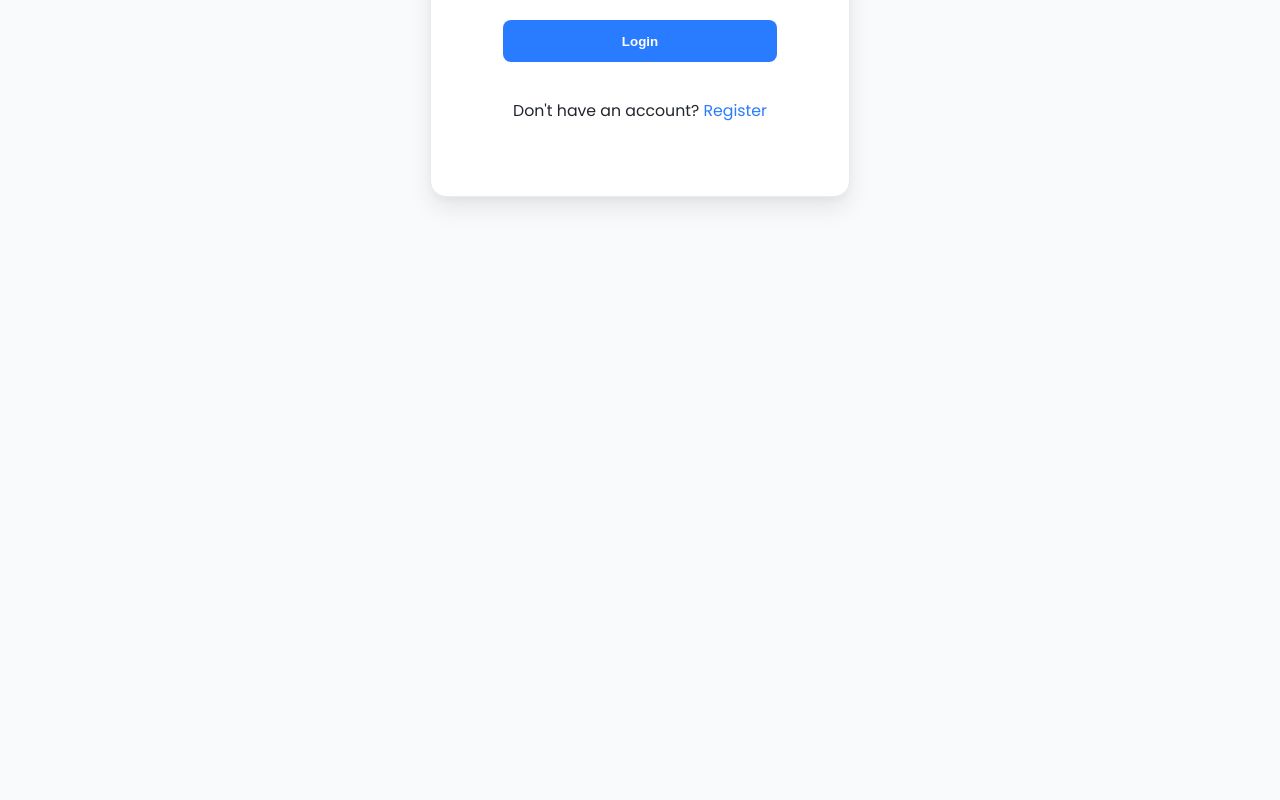
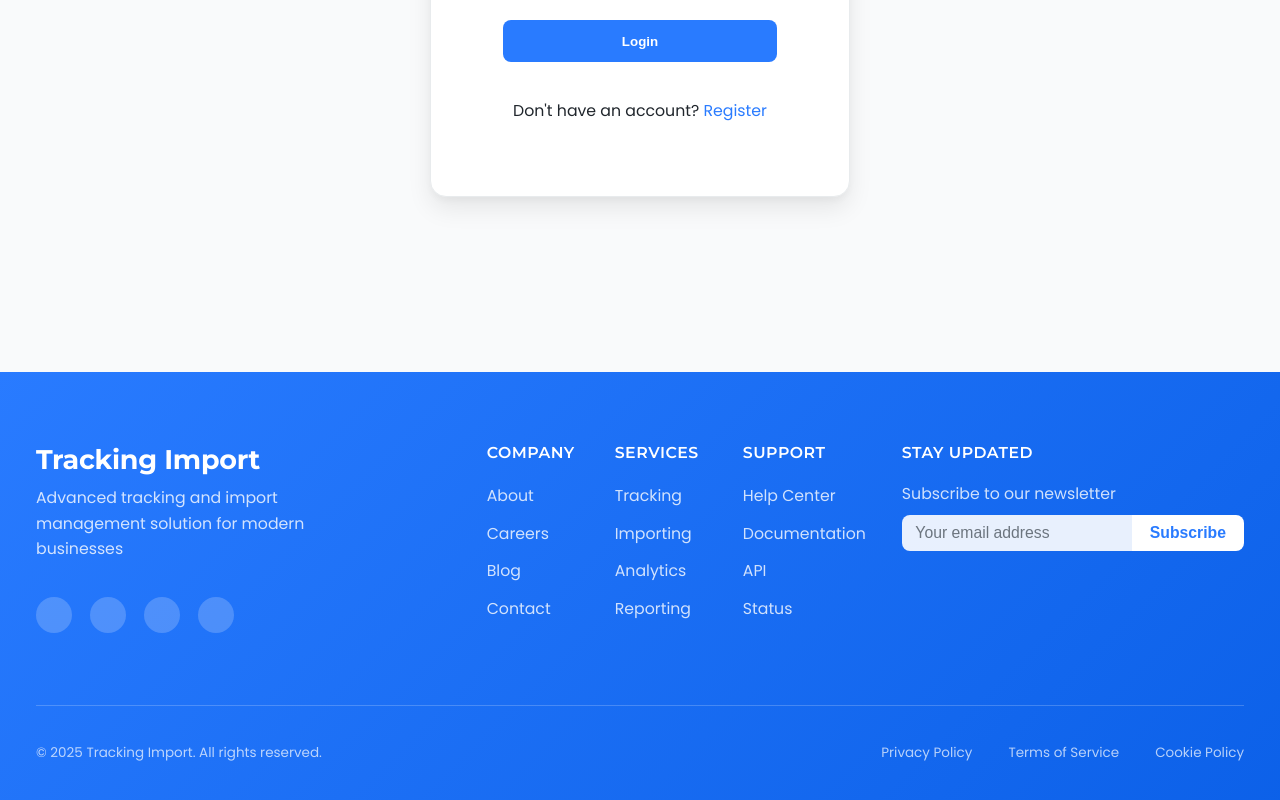
Before and after one commit to TEssarhir/Tracking-Import, an Angular app in the folder client/: page /login in a window 1280 px wide. Shown: the part 536-1336 px from the top of the page. Before the commit the page ends 800 px from the top, so only its background shows below. Built offline with nearby package versions, Linux system fonts and the light colour scheme.

Commit message:
Added a generic footer

```diff
--- a/client/src/app/app.html
+++ b/client/src/app/app.html
@@ -1,3 +1,4 @@
-<main>
+<main class="app-main">
   <router-outlet></router-outlet>
 </main>
+<app-footer></app-footer>
--- a/client/src/app/app.ts
+++ b/client/src/app/app.ts
@@ -1,13 +1,14 @@
 import { Component } from '@angular/core';
 import { RouterOutlet } from '@angular/router';
+import { Footer } from './components/footer/footer';
 
 @Component({
   selector: 'app-root',
   standalone: true,
-  imports: [RouterOutlet],
+  imports: [RouterOutlet, Footer],
   templateUrl: './app.html',
   styleUrl: './app.scss'
 })
 export class App {
-  protected title = 'client';
+  title = 'Tracking Import';
 }
--- /dev/null
+++ b/client/src/app/components/footer/footer.html
@@ -0,0 +1,78 @@
+<footer class="app-footer">
+  <div class="footer-container">
+    <div class="footer-main">
+      <div class="footer-brand">
+        <h3 class="footer-title">Tracking Import</h3>
+        <p class="footer-description">Advanced tracking and import management solution for modern businesses</p>
+        <div class="social-links">
+          <a href="#" class="social-link">
+            <i class="icon-facebook"></i>
+          </a>
+          <a href="#" class="social-link">
+            <i class="icon-twitter"></i>
+          </a>
+          <a href="#" class="social-link">
+            <i class="icon-linkedin"></i>
+          </a>
+          <a href="#" class="social-link">
+            <i class="icon-instagram"></i>
+          </a>
+        </div>
+      </div>
+
+      <div class="footer-nav">
+        <div class="footer-nav-column">
+          <h4 class="footer-heading">Company</h4>
+          <ul class="footer-links">
+            <li><a href="#">About</a></li>
+            <li><a href="#">Careers</a></li>
+            <li><a href="#">Blog</a></li>
+            <li><a href="#">Contact</a></li>
+          </ul>
+        </div>
+
+        <div class="footer-nav-column">
+          <h4 class="footer-heading">Services</h4>
+          <ul class="footer-links">
+            <li><a href="#">Tracking</a></li>
+            <li><a href="#">Importing</a></li>
+            <li><a href="#">Analytics</a></li>
+            <li><a href="#">Reporting</a></li>
+          </ul>
+        </div>
+
+        <div class="footer-nav-column">
+          <h4 class="footer-heading">Support</h4>
+          <ul class="footer-links">
+            <li><a href="#">Help Center</a></li>
+            <li><a href="#">Documentation</a></li>
+            <li><a href="#">API</a></li>
+            <li><a href="#">Status</a></li>
+          </ul>
+        </div>
+
+        <div class="footer-nav-column">
+          <h4 class="footer-heading">Stay Updated</h4>
+          <p class="footer-text">Subscribe to our newsletter</p>
+          <div class="newsletter-form">
+            <input type="email" placeholder="Your email address" class="newsletter-input">
+            <button class="newsletter-button">Subscribe</button>
+          </div>
+        </div>
+      </div>
+    </div>
+
+    <div class="footer-divider"></div>
+
+    <div class="footer-bottom">
+      <div class="copyright">
+        © {{currentYear}} Tracking Import. All rights reserved.
+      </div>
+      <div class="legal-links">
+        <a href="#">Privacy Policy</a>
+        <a href="#">Terms of Service</a>
+        <a href="#">Cookie Policy</a>
+      </div>
+    </div>
+  </div>
+</footer>
--- /dev/null
+++ b/client/src/app/components/footer/footer.scss
@@ -0,0 +1,206 @@
+// Breakpoint variables
+$breakpoint-xs: 0;
+$breakpoint-sm: 576px;
+$breakpoint-md: 768px;
+$breakpoint-lg: 992px;
+$breakpoint-xl: 1200px;
+$breakpoint-xxl: 1400px;
+
+// Footer component styles
+.app-footer {
+  background: var(--primary);
+  background: linear-gradient(135deg, var(--primary) 0%, var(--primary-600) 100%);
+  color: white;
+  padding: var(--space-lg) 0 var(--space-md);
+  margin-top: var(--space-xl);
+}
+
+.footer-container {
+  width: 100%;
+  max-width: 1280px;
+  margin: 0 auto;
+  padding: 0 var(--space-md);
+}
+
+.footer-main {
+  display: grid;
+  grid-template-columns: 1fr;
+  gap: var(--space-lg);
+
+  @media (min-width: $breakpoint-md) {
+    grid-template-columns: 1fr 2fr;
+  }
+}
+
+.footer-brand {
+  .footer-title {
+    font-size: var(--font-size-xl);
+    font-weight: 700;
+    margin-bottom: var(--space-xs);
+    color: white;
+  }
+
+  .footer-description {
+    color: rgba(255, 255, 255, 0.8);
+    margin-bottom: var(--space-md);
+    font-size: var(--font-size-sm);
+    max-width: 300px;
+  }
+}
+
+.social-links {
+  display: flex;
+  gap: var(--space-sm);
+  margin-top: var(--space-md);
+
+  .social-link {
+    display: flex;
+    align-items: center;
+    justify-content: center;
+    width: 36px;
+    height: 36px;
+    border-radius: 50%;
+    background-color: rgba(255, 255, 255, 0.2);
+    color: white;
+    transition: all var(--transition-fast) var(--ease-in-out);
+
+    &:hover {
+      background-color: white;
+      color: var(--primary);
+      transform: translateY(-3px);
+    }
+
+    i {
+      font-size: 16px;
+    }
+  }
+}
+
+.footer-nav {
+  display: grid;
+  grid-template-columns: repeat(1, 1fr);
+  gap: var(--space-md);
+
+  @media (min-width: $breakpoint-sm) {
+    grid-template-columns: repeat(2, 1fr);
+  }
+
+  @media (min-width: $breakpoint-lg) {
+    grid-template-columns: repeat(4, 1fr);
+  }
+}
+
+.footer-nav-column {
+  .footer-heading {
+    font-size: var(--font-size-sm);
+    font-weight: 600;
+    color: white;
+    margin-bottom: var(--space-sm);
+    text-transform: uppercase;
+    letter-spacing: 0.5px;
+  }
+
+  .footer-links {
+    list-style: none;
+    padding: 0;
+    margin: 0;
+
+    li {
+      margin-bottom: var(--space-xs);
+
+      a {
+        color: rgba(255, 255, 255, 0.8);
+        text-decoration: none;
+        transition: color var(--transition-fast) var(--ease-in-out);
+        font-size: var(--font-size-sm);
+
+        &:hover {
+          color: white;
+        }
+      }
+    }
+  }
+
+  .footer-text {
+    color: rgba(255, 255, 255, 0.8);
+    font-size: var(--font-size-sm);
+    margin-bottom: var(--space-xs);
+  }
+}
+
+.newsletter-form {
+  display: flex;
+  margin-top: var(--space-xs);
+
+  .newsletter-input {
+    flex: 1;
+    padding: 0.5rem 0.75rem;
+    border: none;
+    border-radius: var(--radius-md) 0 0 var(--radius-md);
+    background-color: rgba(255, 255, 255, 0.9);
+    font-size: var(--font-size-sm);
+
+    &::placeholder {
+      color: var(--text-tertiary);
+    }
+
+    &:focus {
+      outline: none;
+    }
+  }
+
+  .newsletter-button {
+    padding: 0.5rem 1rem;
+    background-color: white;
+    color: var(--primary);
+    font-weight: 600;
+    border: none;
+    border-radius: 0 var(--radius-md) var(--radius-md) 0;
+    cursor: pointer;
+    transition: all var(--transition-fast) var(--ease-in-out);
+    font-size: var(--font-size-sm);
+
+    &:hover {
+      background-color: var(--neutral-100);
+    }
+  }
+}
+
+.footer-divider {
+  height: 1px;
+  background-color: rgba(255, 255, 255, 0.2);
+  margin: var(--space-lg) 0 var(--space-md);
+}
+
+.footer-bottom {
+  display: flex;
+  flex-direction: column;
+  align-items: center;
+  justify-content: space-between;
+  gap: var(--space-sm);
+
+  @media (min-width: $breakpoint-md) {
+    flex-direction: row;
+  }
+
+  .copyright {
+    color: rgba(255, 255, 255, 0.7);
+    font-size: var(--font-size-xs);
+  }
+
+  .legal-links {
+    display: flex;
+    gap: var(--space-md);
+
+    a {
+      color: rgba(255, 255, 255, 0.7);
+      font-size: var(--font-size-xs);
+      text-decoration: none;
+      transition: color var(--transition-fast) var(--ease-in-out);
+
+      &:hover {
+        color: white;
+      }
+    }
+  }
+}
--- /dev/null
+++ b/client/src/app/components/footer/footer.ts
@@ -0,0 +1,13 @@
+import { Component } from '@angular/core';
+import { CommonModule } from '@angular/common';
+
+@Component({
+  selector: 'app-footer',
+  standalone: true,
+  imports: [CommonModule],
+  templateUrl: './footer.html',
+  styleUrls: ['./footer.scss']
+})
+export class Footer {
+  public currentYear = new Date().getFullYear();
+}
```
